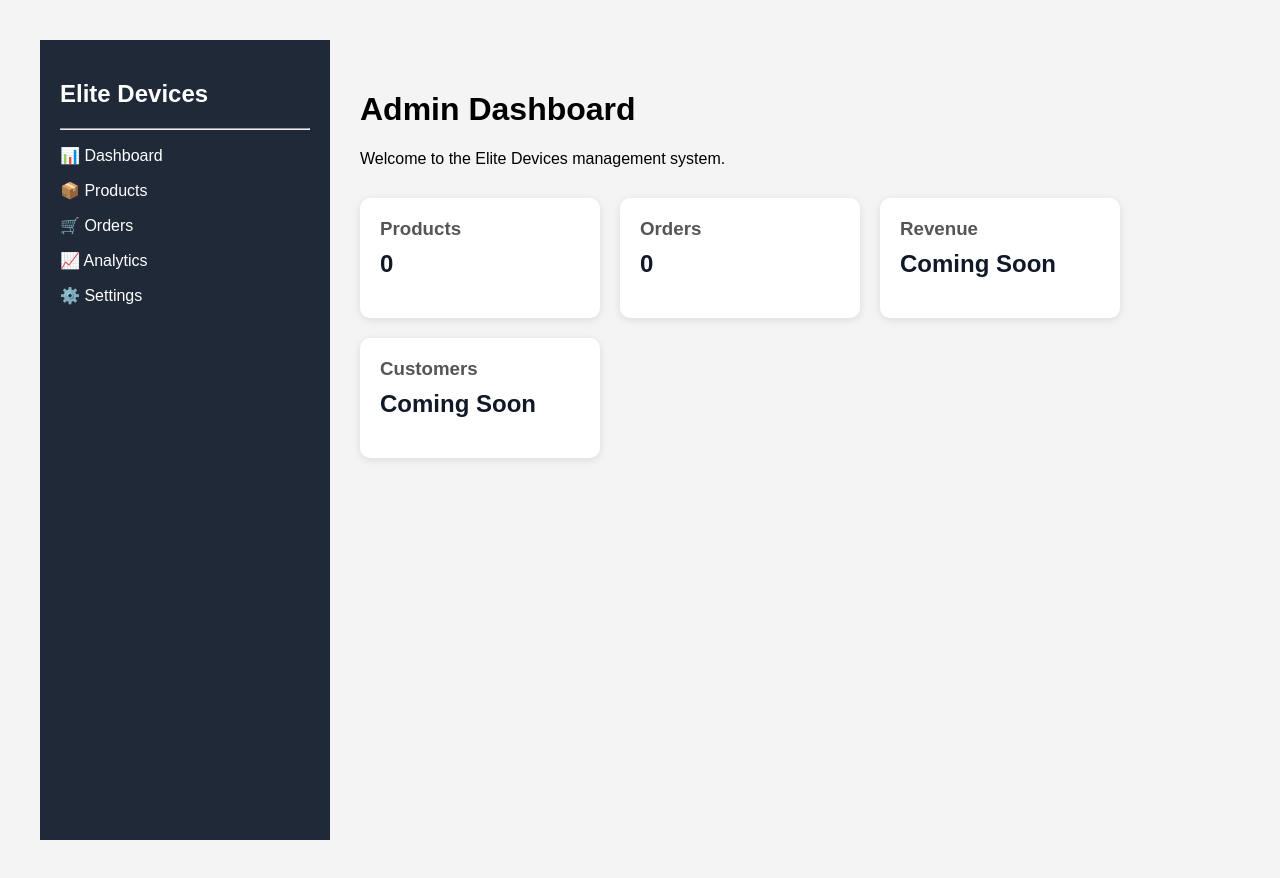
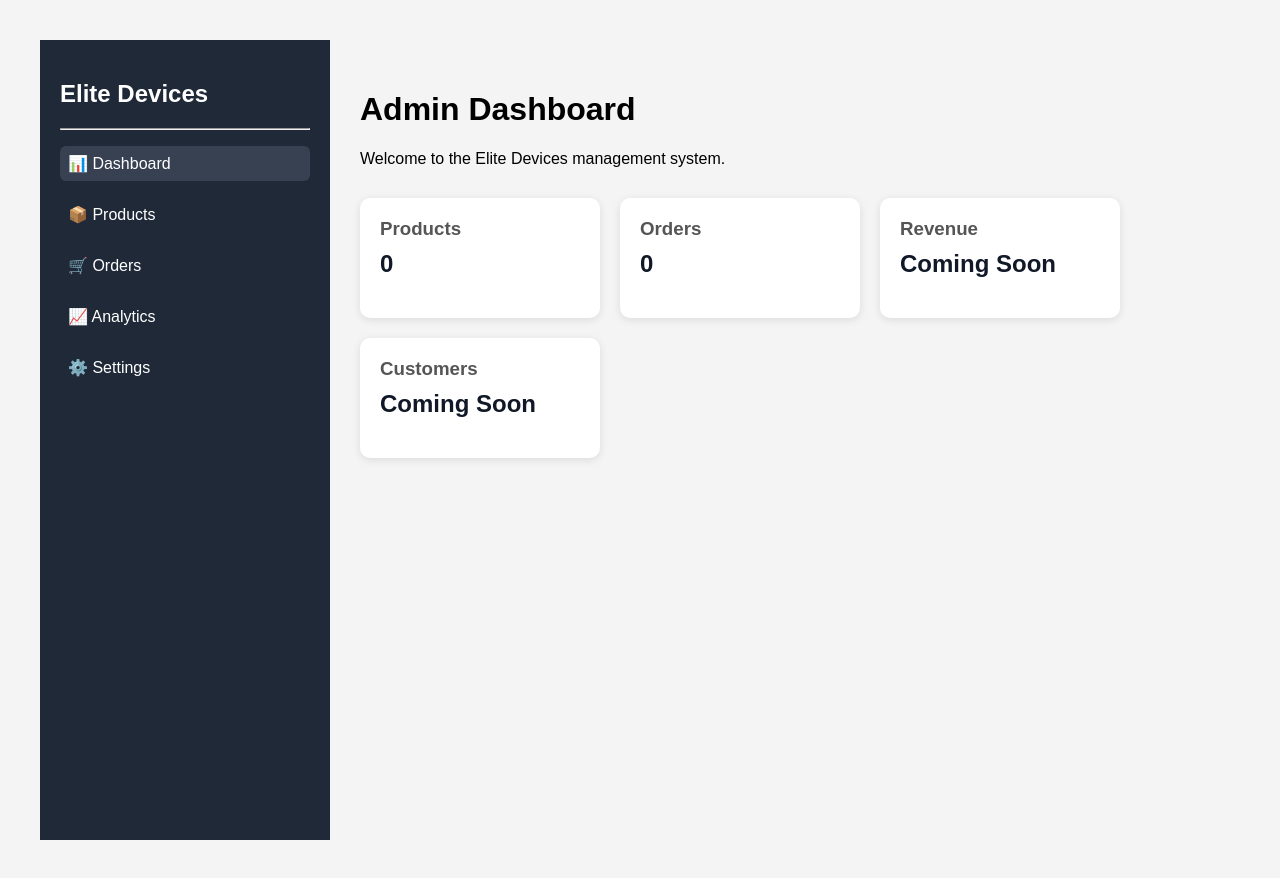
Before and after one commit to Chibbyy/elite-devices-chatbot, a React app in the folder frontend/: page /admin in a window 1280 px wide. Built offline with nearby package versions, Linux system fonts and the light colour scheme; no server answers; the HTML template or start-up script is replaced by a standard one.

Commit message:
Add Products and Orders admin views

```diff
--- a/frontend/src/components/admin/AdminSidebar.jsx
+++ b/frontend/src/components/admin/AdminSidebar.jsx
@@ -1,4 +1,12 @@
-function AdminSidebar() {
+function AdminSidebar({ activeView, setActiveView }) {
+  const items = [
+    { key: "dashboard", label: "📊 Dashboard" },
+    { key: "products", label: "📦 Products" },
+    { key: "orders", label: "🛒 Orders" },
+    { key: "analytics", label: "📈 Analytics" },
+    { key: "settings", label: "⚙️ Settings" },
+  ];
+
   return (
     <aside
       style={{
@@ -12,11 +20,21 @@ function AdminSidebar() {
 
       <hr />
 
-      <p>📊 Dashboard</p>
-      <p>📦 Products</p>
-      <p>🛒 Orders</p>
-      <p>📈 Analytics</p>
-      <p>⚙️ Settings</p>
+      {items.map((item) => (
+        <p
+          key={item.key}
+          onClick={() => setActiveView(item.key)}
+          style={{
+            cursor: "pointer",
+            padding: "8px",
+            borderRadius: "6px",
+            backgroundColor:
+              activeView === item.key ? "#374151" : "transparent",
+          }}
+        >
+          {item.label}
+        </p>
+      ))}
     </aside>
   );
 }
--- /dev/null
+++ b/frontend/src/components/admin/OrdersContent.jsx
@@ -0,0 +1,59 @@
+import { useEffect, useState } from "react";
+import api from "../../services/api";
+import "./dashboard.css";
+
+function OrdersContent() {
+  const [orders, setOrders] = useState([]);
+  const [loading, setLoading] = useState(true);
+
+  useEffect(() => {
+    const loadOrders = async () => {
+      try {
+        const response = await api.get("/orders");
+        setOrders(response.data);
+      } catch (error) {
+        console.error(error);
+      } finally {
+        setLoading(false);
+      }
+    };
+
+    loadOrders();
+  }, []);
+
+  return (
+    <main className="dashboard-content">
+      <h1>Orders</h1>
+      <p>All orders placed through the chatbot.</p>
+
+      {loading ? (
+        <p>Loading...</p>
+      ) : orders.length === 0 ? (
+        <p>No orders yet.</p>
+      ) : (
+        <table className="admin-table">
+          <thead>
+            <tr>
+              <th>Order ID</th>
+              <th>Product</th>
+              <th>Quantity</th>
+              <th>Date</th>
+            </tr>
+          </thead>
+          <tbody>
+            {orders.map((order) => (
+              <tr key={order._id}>
+                <td>{order.id}</td>
+                <td>{order.product}</td>
+                <td>{order.quantity}</td>
+                <td>{new Date(order.date).toLocaleString()}</td>
+              </tr>
+            ))}
+          </tbody>
+        </table>
+      )}
+    </main>
+  );
+}
+
+export default OrdersContent;
--- /dev/null
+++ b/frontend/src/components/admin/ProductsContent.jsx
@@ -0,0 +1,67 @@
+import { useEffect, useState } from "react";
+import api from "../../services/api";
+import "./dashboard.css";
+
+function ProductsContent() {
+  const [products, setProducts] = useState([]);
+  const [loading, setLoading] = useState(true);
+
+  useEffect(() => {
+    const loadProducts = async () => {
+      try {
+        const response = await api.get("/products");
+        setProducts(response.data);
+      } catch (error) {
+        console.error(error);
+      } finally {
+        setLoading(false);
+      }
+    };
+
+    loadProducts();
+  }, []);
+
+  const formatPrice = (price) => `₦${price.toLocaleString("en-NG")}`;
+
+  return (
+    <main className="dashboard-content">
+      <h1>Products</h1>
+      <p>All products currently in the store.</p>
+
+      {loading ? (
+        <p>Loading...</p>
+      ) : (
+        <table className="admin-table">
+          <thead>
+            <tr>
+              <th>Name</th>
+              <th>Brand</th>
+              <th>Category</th>
+              <th>Price</th>
+              <th>Stock</th>
+            </tr>
+          </thead>
+          <tbody>
+            {products.map((product) => (
+              <tr key={product._id}>
+                <td>{product.name}</td>
+                <td>{product.brand}</td>
+                <td>{product.category}</td>
+                <td>{formatPrice(product.price)}</td>
+                <td>
+                  {product.stock > 0 ? (
+                    product.stock
+                  ) : (
+                    <span style={{ color: "red" }}>Out of stock</span>
+                  )}
+                </td>
+              </tr>
+            ))}
+          </tbody>
+        </table>
+      )}
+    </main>
+  );
+}
+
+export default ProductsContent;
--- a/frontend/src/components/admin/dashboard.css
+++ b/frontend/src/components/admin/dashboard.css
@@ -28,3 +28,25 @@
   margin-top: 10px;
   color: #111827;
 }
+
+.admin-table {
+  width: 100%;
+  border-collapse: collapse;
+  margin-top: 20px;
+}
+
+.admin-table th,
+.admin-table td {
+  text-align: left;
+  padding: 10px 14px;
+  border-bottom: 1px solid #e5e7eb;
+}
+
+.admin-table th {
+  background-color: #f3f4f6;
+  font-weight: 600;
+}
+
+.admin-table tr:hover {
+  background-color: #f9fafb;
+}
--- a/frontend/src/pages/AdminPage.jsx
+++ b/frontend/src/pages/AdminPage.jsx
@@ -1,7 +1,12 @@
+import { useState } from "react";
 import AdminSidebar from "../components/admin/AdminSidebar";
 import DashboardContent from "../components/admin/DashboardContent";
+import ProductsContent from "../components/admin/ProductsContent";
+import OrdersContent from "../components/admin/OrdersContent";
 
 function AdminPage() {
+  const [activeView, setActiveView] = useState("dashboard");
+
   return (
     <div
       style={{
@@ -10,9 +15,11 @@ function AdminPage() {
         fontFamily: "Arial, sans-serif",
       }}
     >
-      <AdminSidebar />
+      <AdminSidebar activeView={activeView} setActiveView={setActiveView} />
 
-      <DashboardContent />
+      {activeView === "dashboard" && <DashboardContent />}
+      {activeView === "products" && <ProductsContent />}
+      {activeView === "orders" && <OrdersContent />}
     </div>
   );
 }
```
